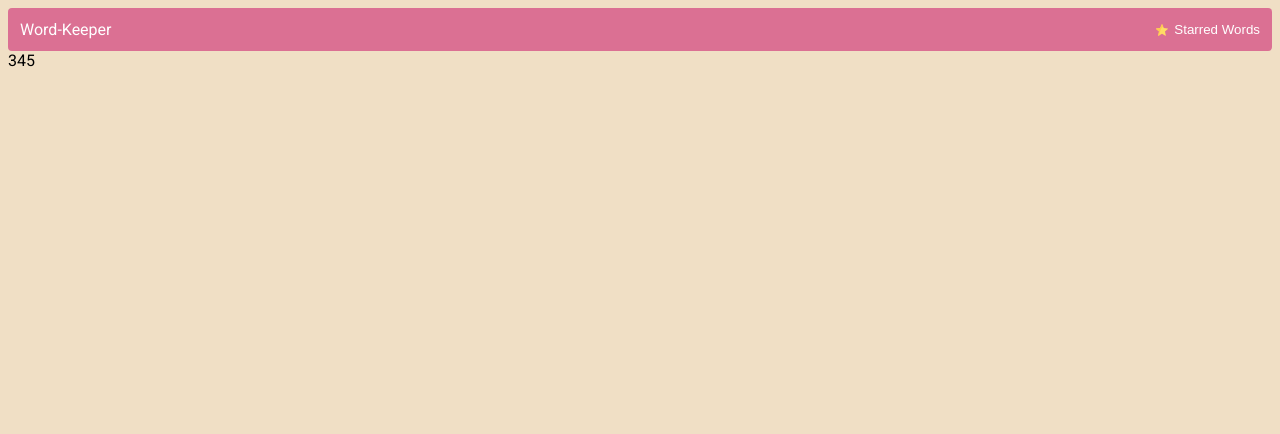
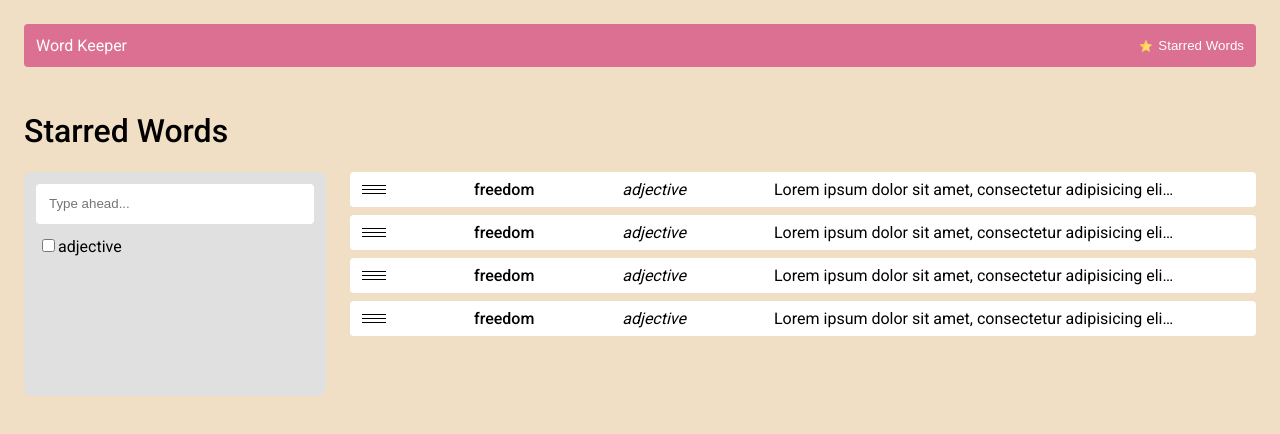
Before and after one commit to icwet/word-keeper, a React (Create React App) app: page /starred in a window 1280 px wide. Shown: the top 434 px of the page. Built offline with nearby package versions, Linux system fonts and the light colour scheme.

Commit message:
add other components, styled components...

```diff
--- a/src/components/App.tsx
+++ b/src/components/App.tsx
@@ -1,10 +1,22 @@
-import React from "react";
+import React, {FC} from "react";
 import { Switch, Route, BrowserRouter } from "react-router-dom";
 import { GlobalStyle } from "components/GlobalStyle";
 import { Menu } from "components/Menu";
 import styled from "styled-components";
 import { Main } from "./Main";
 import { Filter } from "./Filter";
+import {
+	AddToFavorites,
+	Description,
+	Drag,
+	Name,
+	PartOfSpeech,
+	Word,
+} from "./Word";
+import { Words } from "./Words";
+import { FilterSearch } from "./Filter/-Search";
+import { Starred } from "./Starred";
+import { FilterPartOfSpeech } from "./Filter/-PartOfSpeech";
 
 const StyledApp = styled.div`
 	position: fixed;
@@ -13,11 +25,11 @@ const StyledApp = styled.div`
 	right: 0;
 	bottom: 0;
 	margin: auto;
-	padding: 8px;
+	padding: 24px;
 	background: #f0dfc5;
 `;
 
-const App = () => {
+const App: FC = () => {
 	return (
 		<BrowserRouter>
 			<GlobalStyle />
@@ -26,11 +38,50 @@ const App = () => {
 				<Switch>
 					<Route exact path="/">
 						<Main>
-							<Filter />
+							<Filter>
+								<FilterSearch />
+							</Filter>
+							<Words>
+								{new Array(10).fill("").map((e) => (
+									<Word>
+										<Name>freedom</Name>
+										<PartOfSpeech>adjective</PartOfSpeech>
+										<Description>
+											Lorem ipsum dolor sit amet, consectetur adipisicing elit.
+											Autem expedita illum inventore libero maxime perferendis
+											quam quo sapiente tempora veritatis. Animi asperiores
+											deserunt iste laudantium porro, quidem repudiandae sint
+											tenetur.
+										</Description>
+										<AddToFavorites />
+									</Word>
+								))}
+							</Words>
 						</Main>
 					</Route>
 					<Route path="/starred">
-						<div>345</div>
+						<Starred>
+							<Filter>
+								<FilterSearch />
+								<FilterPartOfSpeech />
+							</Filter>
+							<Words>
+								{new Array(4).fill("").map((e) => (
+									<Word>
+										<Drag />
+										<Name>freedom</Name>
+										<PartOfSpeech>adjective</PartOfSpeech>
+										<Description>
+											Lorem ipsum dolor sit amet, consectetur adipisicing elit.
+											Autem expedita illum inventore libero maxime perferendis
+											quam quo sapiente tempora veritatis. Animi asperiores
+											deserunt iste laudantium porro, quidem repudiandae sint
+											tenetur.
+										</Description>
+									</Word>
+								))}
+							</Words>
+						</Starred>
 					</Route>
 				</Switch>
 			</StyledApp>
--- a/src/components/Filter/-PartOfSpeech/index.tsx
+++ b/src/components/Filter/-PartOfSpeech/index.tsx
@@ -1,5 +1,18 @@
 import React from "react";
+import styled from "styled-components";
+
+const StyledFilterPartOfSpeech = styled.fieldset`
+	padding: 12px 0;
+	border: none;
+`;
 
 export const FilterPartOfSpeech = () => {
-	return <div>123</div>;
+	return (
+		<StyledFilterPartOfSpeech>
+			<label>
+				<input type="checkbox" />
+				adjective
+			</label>
+		</StyledFilterPartOfSpeech>
+	);
 };
--- a/src/components/Filter/-Search/index.tsx
+++ b/src/components/Filter/-Search/index.tsx
@@ -2,11 +2,17 @@ import React, { FC } from "react";
 import styled from "styled-components";
 
 const StyledFilterSearch = styled.input`
-	border: 1px solid #fff;
-	max-width: 400px;
+	border: 1px solid transparent;
+	width: 100%;
+	height: 40px;
 	padding: 12px;
+	border-radius: 4px;
+	outline: none;
+	&:focus {
+		border: 1px solid palevioletred;
+	}
 `;
 
 export const FilterSearch: FC = () => {
-	return <StyledFilterSearch placeholder="Frequency" />;
+	return <StyledFilterSearch placeholder="Type ahead..." />;
 };
--- a/src/components/Filter/index.tsx
+++ b/src/components/Filter/index.tsx
@@ -1,16 +1,15 @@
 import React, { FC } from "react";
 import styled from "styled-components";
-import { FilterSearch } from "./-Search";
 
 const StyledFilter = styled.div`
 	display: grid;
-	grid-auto-flow: column;
+	grid-template-rows: 1fr 4fr;
+	grid-auto-flow: row;
+	padding: 12px;
+	background: #e0e0e0;
+	border-radius: 8px;
 `;
 
-export const Filter: FC = () => {
-	return (
-		<StyledFilter>
-			<FilterSearch />
-		</StyledFilter>
-	);
+export const Filter: FC = ({ children }) => {
+	return <StyledFilter>{children}</StyledFilter>;
 };
--- a/src/components/GlobalStyle.ts
+++ b/src/components/GlobalStyle.ts
@@ -1,6 +1,9 @@
 import { createGlobalStyle } from "styled-components";
 
 export const GlobalStyle = createGlobalStyle`
+ *, *::before, *::after {
+ 		box-sizing: border-box;
+ }
   body {
   	margin: 0;
   	padding: 0;
--- a/src/components/Main/index.tsx
+++ b/src/components/Main/index.tsx
@@ -3,7 +3,10 @@ import styled from "styled-components";
 
 const StyledMain = styled.main`
 	display: grid;
+	grid-template-columns: 1fr 3fr;
+	gap: 24px;
 	grid-auto-flow: column;
+	padding-top: 24px;
 `;
 
 export const Main: FC = ({ children }) => {
--- a/src/components/Menu/-Logo/index.tsx
+++ b/src/components/Menu/-Logo/index.tsx
@@ -10,7 +10,7 @@ const StyledMenuLink = styled.a`
 export const MenuLogo: FC = () => {
 	return (
 		<Link to="/" component={StyledMenuLink}>
-			Word-Keeper
+			Word Keeper
 		</Link>
 	);
 };
--- /dev/null
+++ b/src/components/Starred/index.tsx
@@ -0,0 +1,28 @@
+import React, { FC } from "react";
+import styled from "styled-components";
+
+const StyledStarred = styled.div`
+	display: grid;
+	grid-auto-flow: row;
+	padding-top: 24px;
+`;
+
+const StyledStarredList = styled.main`
+	display: grid;
+	grid-template-columns: 1fr 3fr;
+	gap: 24px;
+	grid-auto-flow: column;
+`;
+
+const Title = styled.h1`
+	font-weight: 500;
+`;
+
+export const Starred: FC = ({ children }) => {
+	return (
+		<StyledStarred>
+			<Title>Starred Words</Title>
+			<StyledStarredList>{children}</StyledStarredList>
+		</StyledStarred>
+	);
+};
--- /dev/null
+++ b/src/components/Word/index.tsx
@@ -0,0 +1,66 @@
+import React, { FC } from "react";
+import styled from "styled-components";
+import star from "./img/star.svg";
+
+const StyledWord = styled.div`
+	max-height: 35px;
+	display: grid;
+	padding: 8px 12px;
+	grid-auto-flow: column;
+	gap: 18px;
+	align-items: center;
+	background: #fff;
+	border-radius: 4px;
+`;
+
+export const Drag = styled.div`
+	position: relative;
+	width: 24px;
+	height: 1px;
+	background: #000;
+	&::before,
+	&::after {
+		position: absolute;
+		content: "";
+		display: block;
+		width: 100%;
+		height: 100%;
+		background: #000;
+	}
+	&::before {
+		top: -4px;
+	}
+	&::after {
+		bottom: -4px;
+	}
+`;
+
+export const Name = styled.p`
+	margin: 0;
+	font-weight: 500;
+`;
+
+export const PartOfSpeech = styled.p`
+	margin: 0;
+	font-style: italic;
+`;
+
+export const Description = styled.p`
+	max-width: 400px;
+	margin: 0;
+	white-space: nowrap;
+	overflow: hidden;
+	text-overflow: ellipsis;
+`;
+
+export const AddToFavorites = styled.div`
+	justify-self: center;
+	width: 18px;
+	height: 18px;
+	background: url(${star}) center/contain no-repeat;
+	cursor: pointer;
+`;
+
+export const Word: FC = ({ children }) => {
+	return <StyledWord>{children}</StyledWord>;
+};
--- /dev/null
+++ b/src/components/Words/index.tsx
@@ -0,0 +1,13 @@
+import React, { FC } from "react";
+import styled from "styled-components";
+
+const StyledWords = styled.div`
+	display: grid;
+	grid-auto-rows: 35px;
+	grid-auto-flow: row;
+	gap: 8px;
+`;
+
+export const Words: FC = ({ children }) => {
+	return <StyledWords>{children}</StyledWords>;
+};
```
Also changed, not shown: src/components/Word/img/active-star.svg (added), src/components/Word/img/star.svg (added).
